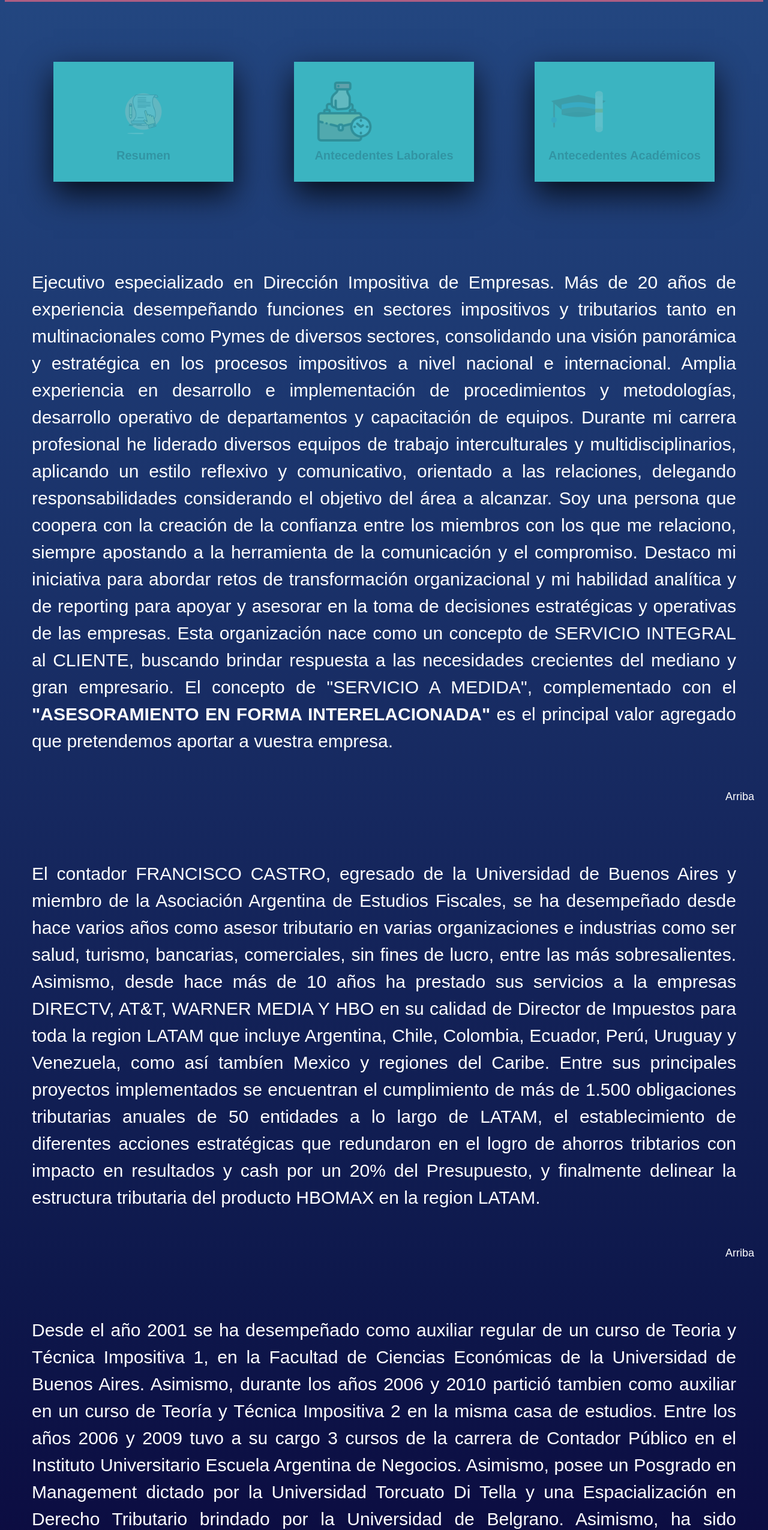
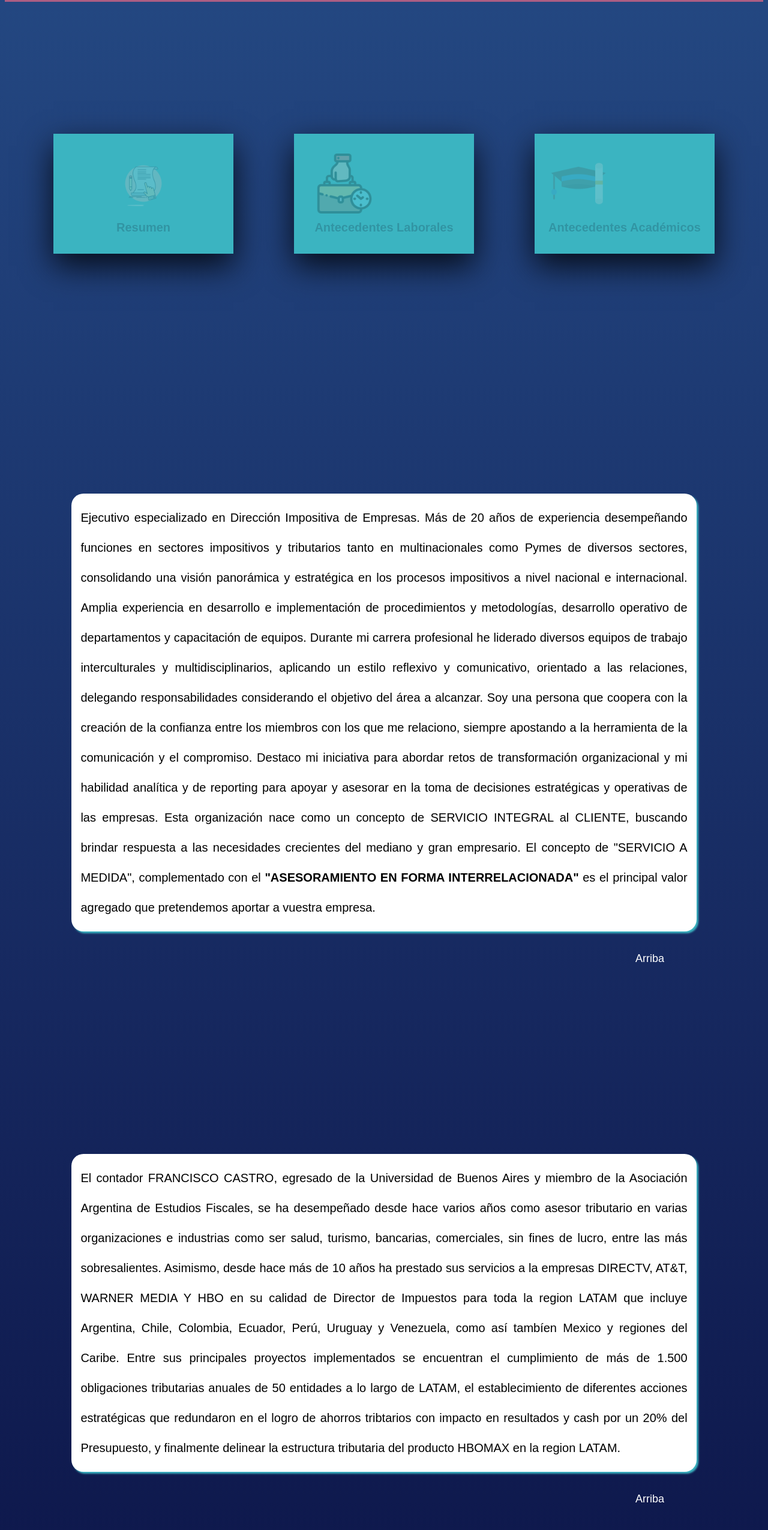
Before and after one commit to FranCastro77/Misserviciosprofesionales.FranciscoCastro, a website: page public/Quiensoy.html in a window 1280 px wide. Shown: the part 210-2761 px from the top of the page at 60% size. Drawn offline with Linux system fonts and the light colour scheme.

Commit message:
version lista para responsive

```diff
--- a/public/Quiensoy.html
+++ b/public/Quiensoy.html
@@ -11,7 +11,7 @@
 </head>
 <body>
     <header>
-        <nav class="navbar">
+        <nav class="navbar" id="navbar">
             <picture class="logo">
                <img src="../pictures/aboutus.jpg" alt="Imagen de nosotros">
             </picture>
@@ -80,9 +80,9 @@
     <section id="resumen">
         <article>
             <p>
-              Ejecutivo especializado en Dirección Impositiva de Empresas. Más de 20 años de experiencia desempeñando funciones en sectores impositivos y tributarios tanto en multinacionales como Pymes de diversos sectores, consolidando una visión panorámica y estratégica en los procesos impositivos a nivel nacional e internacional. Amplia experiencia en desarrollo e implementación de procedimientos y metodologías, desarrollo operativo de departamentos y capacitación de equipos. Durante mi carrera profesional he liderado diversos equipos de trabajo interculturales y multidisciplinarios, aplicando un estilo reflexivo y comunicativo, orientado a las relaciones, delegando responsabilidades considerando el objetivo del área a alcanzar. Soy una persona que coopera con la creación de la confianza entre los miembros con los que me relaciono, siempre apostando a la herramienta de la comunicación y el compromiso. Destaco mi iniciativa para abordar retos de transformación organizacional y mi habilidad analítica y de reporting para apoyar y asesorar en la toma de decisiones estratégicas y operativas de las empresas. Esta organización nace como un concepto de SERVICIO INTEGRAL al CLIENTE, buscando brindar respuesta a las necesidades crecientes del mediano y gran empresario. El concepto de "SERVICIO A MEDIDA", complementado con el <strong>"ASESORAMIENTO EN FORMA INTERELACIONADA"</strong> es el principal valor agregado que pretendemos aportar a vuestra empresa.
+              Ejecutivo especializado en Dirección Impositiva de Empresas. Más de 20 años de experiencia desempeñando funciones en sectores impositivos y tributarios tanto en multinacionales como Pymes de diversos sectores, consolidando una visión panorámica y estratégica en los procesos impositivos a nivel nacional e internacional. Amplia experiencia en desarrollo e implementación de procedimientos y metodologías, desarrollo operativo de departamentos y capacitación de equipos. Durante mi carrera profesional he liderado diversos equipos de trabajo interculturales y multidisciplinarios, aplicando un estilo reflexivo y comunicativo, orientado a las relaciones, delegando responsabilidades considerando el objetivo del área a alcanzar. Soy una persona que coopera con la creación de la confianza entre los miembros con los que me relaciono, siempre apostando a la herramienta de la comunicación y el compromiso. Destaco mi iniciativa para abordar retos de transformación organizacional y mi habilidad analítica y de reporting para apoyar y asesorar en la toma de decisiones estratégicas y operativas de las empresas. Esta organización nace como un concepto de SERVICIO INTEGRAL al CLIENTE, buscando brindar respuesta a las necesidades crecientes del mediano y gran empresario. El concepto de "SERVICIO A MEDIDA", complementado con el <strong>"ASESORAMIENTO EN FORMA INTERRELACIONADA"</strong> es el principal valor agregado que pretendemos aportar a vuestra empresa.
             </p>
-                <a href="#cards">Arriba</a>
+                <a href="#navbar">Arriba</a>
         </article>
     </section>
 
@@ -91,7 +91,7 @@
             <p>
               El contador FRANCISCO CASTRO, egresado de la Universidad de Buenos Aires y miembro de la Asociación Argentina de Estudios Fiscales, se ha desempeñado desde hace varios años como asesor tributario en varias organizaciones e industrias como ser salud, turismo, bancarias, comerciales, sin fines de lucro, entre las más sobresalientes. Asimismo, desde hace más de 10 años ha prestado sus servicios a la empresas DIRECTV, AT&T, WARNER MEDIA Y HBO en su calidad de Director de Impuestos para toda la region LATAM que incluye Argentina, Chile, Colombia, Ecuador, Perú, Uruguay y Venezuela, como así tambíen Mexico y regiones del Caribe. Entre sus principales proyectos implementados se encuentran el cumplimiento de más de 1.500 obligaciones tributarias anuales de 50 entidades a lo largo de LATAM, el establecimiento de diferentes acciones estratégicas que redundaron en el logro de ahorros tribtarios con impacto en resultados y cash por un 20% del Presupuesto, y finalmente delinear la estructura tributaria del producto HBOMAX en la region LATAM.
             </p>
-            <a href="#cards">Arriba</a>
+            <a href="#navbar">Arriba</a>
         </article>
     </section>
 
@@ -100,7 +100,7 @@
             <p>
               Desde el año 2001 se ha desempeñado como auxiliar regular de un curso de Teoria y Técnica Impositiva 1, en la Facultad de Ciencias Económicas de la Universidad de Buenos Aires. Asimismo, durante los años 2006 y 2010 partició tambien como auxiliar en un curso de Teoría y Técnica Impositiva 2 en la misma casa de estudios. Entre los años 2006 y 2009 tuvo a su cargo 3 cursos de la carrera de Contador Público en el Instituto Universitario Escuela Argentina de Negocios. Asimismo, posee un Posgrado en Management dictado por la Universidad Torcuato Di Tella y una Espacialización en Derecho Tributario brindado por la Universidad de Belgrano. Asimismo, ha sido expositor en diversos eventos corporativos en temas referidos a la tributacion local e internacional, como así tambien financieros y contables, como así también invitado como expositor en programas de radio.
             </p>
-            <a href="#cards">Arriba</a>
+            <a href="#navbar">Arriba</a>
         </article>
     </section>
 
--- a/sass/views/_contact.scss
+++ b/sass/views/_contact.scss
@@ -12,15 +12,17 @@
     border: solid 0.2rem map-get($colors, bordercolor);
     border-radius: 2rem;
     background-image: map-get($colors, cuadrohome);
-    margin-left: 8rem;
-    margin-right: 8rem;
+    padding: 0 auto;
     margin-top: 8rem;
     margin-top: 4rem;
+    min-width: 70%;
+    margin-left: auto;
+    margin-right: auto;
 
 }
 
 .labeldatos{
-    font-size: 3rem;
+    font-size: 2rem;
     align-content:left;
 }
 
@@ -31,8 +33,9 @@
 }
 
 .labelconsulta p{
-    font-size: 1em;
+    font-size: 2em;
     color: map-get($colors, colortext);
+
 }
 
 .enviar{
--- a/sass/views/_home.scss
+++ b/sass/views/_home.scss
@@ -61,9 +61,10 @@
         font-size: 1em;
         padding-left: 1.8rem;
         padding-right: 1.8rem;
+        border-radius: 2rem;
 
         &:hover{
-            background-color: rgb(172, 94, 131);
+            background-color: map-get($colors, banner);
             }
     }
 
@@ -112,9 +113,17 @@
     justify-content: space-evenly;
     font-size: 2em;
     margin-bottom: 3rem;
+    margin-top: 4rem;
+    gap: 5rem;
 }
 
+.cotizaciones .menu__banner1{
+    box-shadow: 0.3rem 0.3rem 0.3rem map-get($colors, secondary);
+}
 
+.cotizaciones .menu__banner2{
+    box-shadow: -0.3rem 0.3rem 0.3rem map-get($colors, secondary);
+}
 
 
 @media screen and (max-width: 320px){
--- a/sass/views/_nosotros.scss
+++ b/sass/views/_nosotros.scss
@@ -37,6 +37,8 @@ hr{
     display: flex;
     justify-content: space-evenly;
     column-gap: 2rem;
+    margin-top: 12rem;
+    margin-bottom: 15rem;
 }
 
 .container .card{
@@ -124,15 +126,21 @@ hr{
     color: #fff;
 }
 
-
 #resumen p{
-    color: map-get($colors , secondary);
+    background-color: map-get($colors , secondary);
+    color: black;
     text-align: justify;
-    font-size: 3em;
+    font-size: 2em;
     padding: 1.5rem 1.5rem;
-    margin-left: 3rem;
-    margin-right: 3rem;
-    line-height: 4.5rem;
+    margin-left: auto;
+    margin-right: auto;
+    max-width: 80%;
+    justify-content: center;
+    margin-top: 15rem;
+    line-height: 5rem;
+    border: solid 0.2rem map-get($colors, primary);
+    border-radius: 2rem;
+    box-shadow: 0.3rem 0.3rem 0.3rem map-get($colors, banner);
 }
 
 #resumen a{
@@ -140,40 +148,62 @@ hr{
     float: right;
     padding: 1.5rem;
     font-size: 1.8em;
+    margin-right: 15rem;
+    margin-bottom: 15rem;
 }
 
 #laboral p{
-    color: map-get($colors , secondary);
+    background-color: map-get($colors , secondary);
+    color: black;
     text-align: justify;
-    font-size: 3em;
+    font-size: 2em;
     padding: 1.5rem 1.5rem;
-    margin-left: 3rem;
-    margin-right: 3rem;
-    line-height: 4.5rem;
+    margin-left: auto;
+    margin-right: auto;
+    max-width: 80%;
+    justify-content: center;
+    margin-top: 15rem;
+    line-height: 5rem;
+    border: solid 0.2rem map-get($colors, primary);
+    border-radius: 2rem;
+    box-shadow: 0.3rem 0.3rem 0.3rem map-get($colors, banner);
 }
 
 #laboral a{
     margin-bottom: 3.5rem;
+    margin-right: 3rem;
     float: right;
     padding: 1.5rem;
     font-size: 1.8em;
+    margin-right: 15rem;
+    margin-bottom: 20rem;
 }
 
 #academico p{
-    color: map-get($colors , secondary);
+    background-color: map-get($colors , secondary);
+    color: black;
     text-align: justify;
-    font-size: 3em;
+    font-size: 2em;
     padding: 1.5rem 1.5rem;
-    margin-left: 3rem;
-    margin-right: 3rem;
-    line-height: 4.5rem;
+    margin-left: auto;
+    margin-right: auto;
+    max-width: 80%;
+    justify-content: center;
+    margin-top: 18rem;
+    line-height: 5rem;
+    border: solid 0.2rem map-get($colors, primary);
+    border-radius: 2rem;
+    box-shadow: 0.3rem 0.3rem 0.3rem map-get($colors, banner);
 }
 
 #academico a{
     margin-bottom: 3.5rem;
+    margin-right: 3rem;
     float: right;
     padding: 1.5rem;
     font-size: 1.8em;
+    margin-right: 15rem;
+    margin-bottom: 5rem;
 }
 @media screen and (max-width: 320px){
 
--- a/sass/views/_portfolio.scss
+++ b/sass/views/_portfolio.scss
@@ -17,6 +17,9 @@
     color: map-get($colors , secondary);
     font-size: 2em;
     text-align: justify;
+    max-width: 90%;
+    margin-left: auto;
+    margin-right: auto;
 }
 
 .aboutservicios h2{
@@ -37,7 +40,9 @@
 .aboutservicios ul{
     text-decoration: none;
     text-align: start;
-    @include helper($textalign: justify)
+    @include helper($textalign: justify);
+    margin-left: 7rem;
+    margin-right: 9rem;
 }
 
 .aboutservicios ol{
--- a/sass/views/_tools.scss
+++ b/sass/views/_tools.scss
@@ -27,3 +27,8 @@
     color: map-get($colors, secondary);
     font-size: 1em;
 }
+
+table{
+    border-collapse: separate;
+    border-spacing:  5rem;
+}
```
Also changed, not shown: index.html (+5 -4 lines), public/contactoyconsultas.html (+6 -4 lines), css/main.css.
